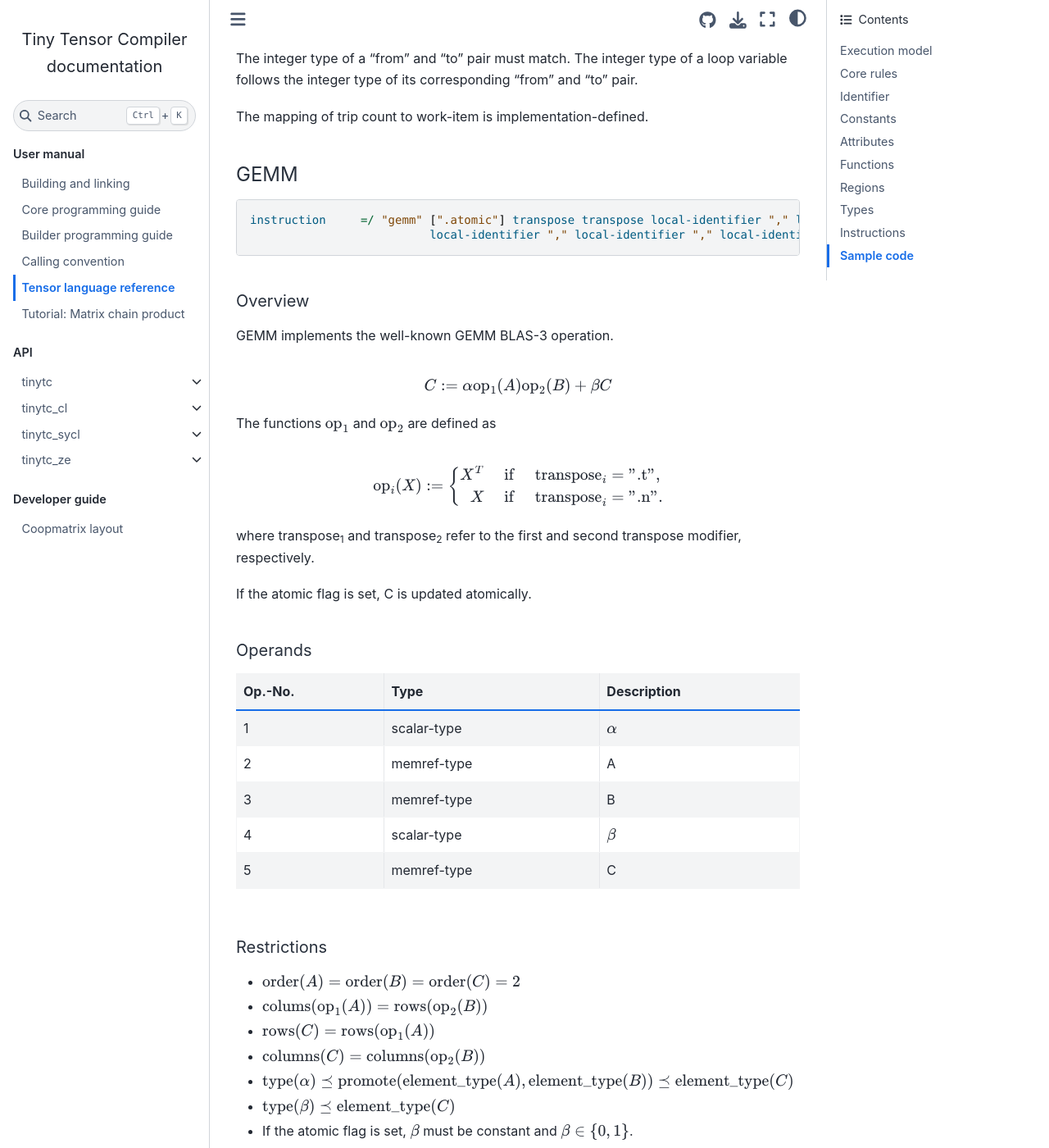
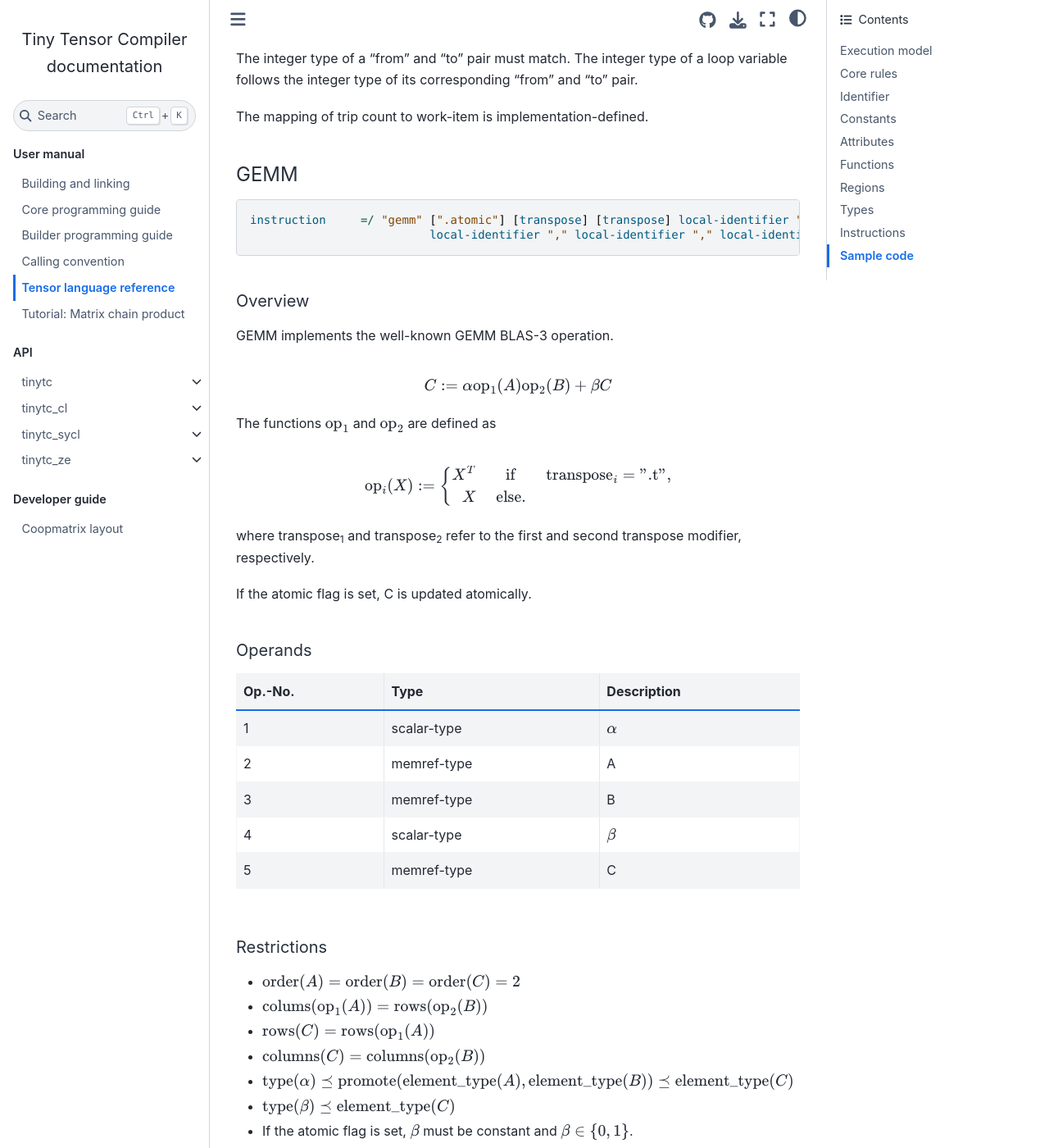
Before and after one commit to intel/tiny-tensor-compiler, a Sphinx documentation site: the page built from docs/manual/tensor-ir.rst, in a window 1280 px wide and 1400 px high, scrolled down 13701 px. Shown: the whole window at 82% size. Built offline with Sphinx 7.4.7 and the Sphinx Book theme 1.1.4, drawn with Linux system fonts in a browser that asks for light colours.

Commit message:
Transpose flags default to no-transpose in parser
Signed-off-by: Carsten Uphoff <carsten.uphoff@intel.com>

```diff
--- a/docs/manual/tensor-ir.rst
+++ b/docs/manual/tensor-ir.rst
@@ -671,7 +671,7 @@ GEMM
 
 .. code:: abnf
 
-    instruction     =/ "gemm" [".atomic"] transpose transpose local-identifier "," local-identifier ","
+    instruction     =/ "gemm" [".atomic"] [transpose] [transpose] local-identifier "," local-identifier ","
                               local-identifier "," local-identifier "," local-identifier
 
 Overview
@@ -690,7 +690,7 @@ The functions :math:`\text{op}_1` and :math:`\text{op}_2` are defined as
     \text{op}_i(X) := \left\{
                       \begin{array}{rcl}
                         X^T & \text{ if } & \text{transpose}_i = \text{".t"},\\
-                        X   & \text{ if } & \text{transpose}_i = \text{".n"}.
+                        X   & \text{ else. }
                       \end{array}
                       \right.
 
@@ -727,7 +727,7 @@ GEMV
 
 .. code:: abnf
 
-    instruction     =/ "gemv" [".atomic"] transpose local-identifier "," local-identifier ","
+    instruction     =/ "gemv" [".atomic"] [transpose] local-identifier "," local-identifier ","
                               local-identifier "," local-identifier "," local-identifier
 
 Overview
@@ -876,7 +876,7 @@ Sum
 
 .. code:: abnf
 
-    instruction     =/ "sum" [".atomic"] transpose local-identifier "," local-identifier ","
+    instruction     =/ "sum" [".atomic"] [transpose] local-identifier "," local-identifier ","
                              local-identifier "," local-identifier
 
 Overview
@@ -1806,7 +1806,7 @@ Cooperative matrix load
 
 .. code:: abnf
 
-    value-instruction           =/ "cooperative_matrix_load" transpose [checked-flag]
+    value-instruction           =/ "cooperative_matrix_load" [transpose] [checked-flag]
                                    local-identifier "[" local-identifier "," local-identifier "]"
                                    ":" coopmatrix-type
     checked-flag                = ".rows_checked" / ".cols_checked" / ".both_checked"
```
Also changed, not shown: 11 other files.
